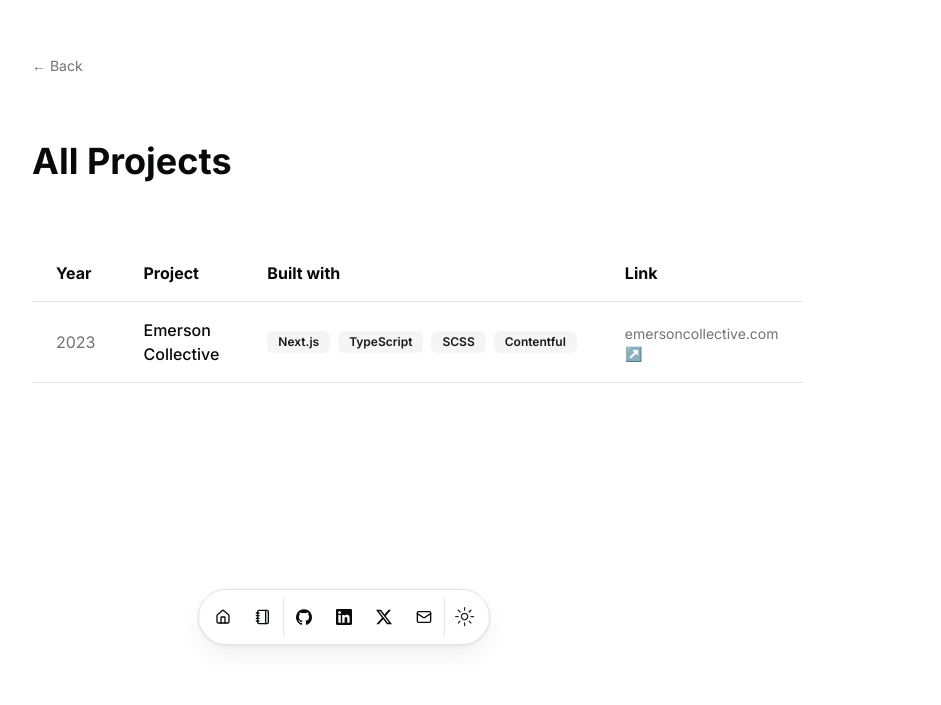
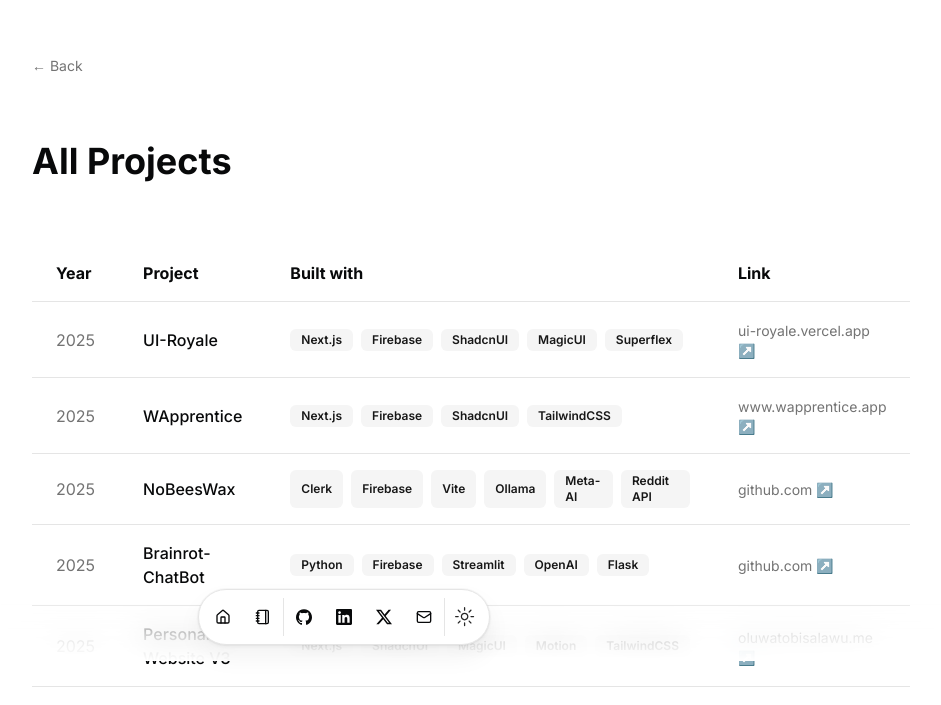
Before and after one commit to tobilobasalawu/portfolio-v3, a Next.js app: page /project-archive in a window 1280 px wide. Shown: the part 139-844 px from the top of the page, without its empty margins (296-1237 px from the left). Before the commit the page ends 800 px from the top, so only its background shows below. Built offline with nearby package versions, Linux system fonts and the light colour scheme.

Commit message:
feat: 2025 projects

```diff
--- a/src/data/project.ts
+++ b/src/data/project.ts
@@ -7,10 +7,33 @@
 
 export const projects: Project[] = [
   {
-    year: "2023",
-    name: "Emerson Collective",
-    technologies: ["Next.js", "TypeScript", "SCSS", "Contentful"],
-    link: "https://emersoncollective.com",
+    year: "2025",
+    name: "UI-Royale",
+    technologies: ["Next.js", "Firebase", "ShadcnUI", "MagicUI", "Superflex"],
+    link: "https://ui-royale.vercel.app/",
   },
-  // Add more projects here...
+  {
+    year: "2025",
+    name: "WApprentice",
+    technologies: ["Next.js", "Firebase", "ShadcnUI", "TailwindCSS"],
+    link: "https://www.wapprentice.app/",
+  },
+  {
+    year: "2025",
+    name: "NoBeesWax",
+    technologies: ["Clerk", "Firebase", "Vite", "Ollama",'Meta-AI', "Reddit API"],
+    link: "https://github.com/tobilobasalawu/NoBeesWax",
+  },
+  {
+    year: "2025",
+    name: "Brainrot-ChatBot",
+    technologies: ["Python", "Firebase", "Streamlit", "OpenAI", "Flask"],
+    link: "https://github.com/tobilobasalawu/brainrot-chat-bot",
+  },
+  {
+    year: "2025",
+    name: "Personal Website V3",
+    technologies: ["Next.js", "ShadcnUI", "MagicUI", "Motion", "TailwindCSS"],
+    link: "https://oluwatobisalawu.me/",
+  },
 ];
```
